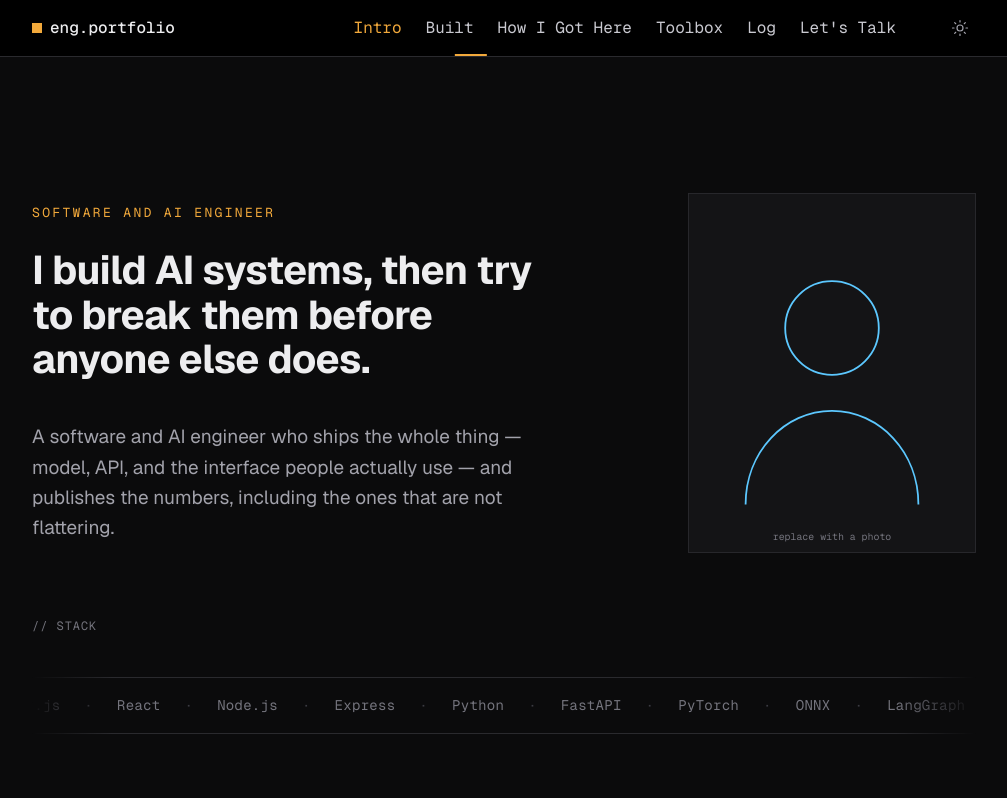
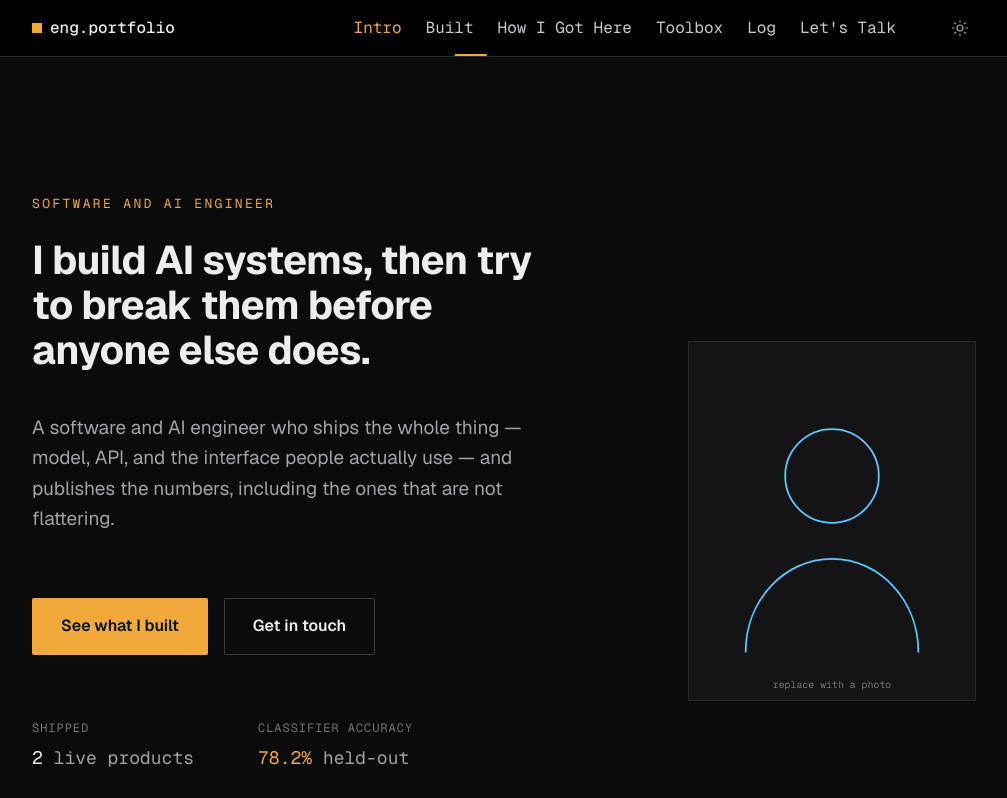
Before and after one commit to IshakAbdiazizHussen/Ishak-Abdiaziz----Portfolio, a Next.js app in the folder frontend/: page / in a window 1280 px wide. Shown: the top 798 px of the page, without its empty margins (136-1143 px from the left). Built offline with nearby package versions, Linux system fonts and the light colour scheme; no server answers.

Commit message:
adding a more buttons

```diff
--- a/frontend/components/Hero.module.css
+++ b/frontend/components/Hero.module.css
@@ -45,6 +45,84 @@
   color: var(--text-dim);
 }
 
+.actions {
+  display: flex;
+  flex-wrap: wrap;
+  gap: var(--space-sm);
+  margin-top: var(--space-xl);
+}
+
+.cta,
+.ctaGhost {
+  display: inline-flex;
+  align-items: center;
+  padding: 0.875rem 1.75rem;
+  font-family: var(--font-sans-stack);
+  font-size: 1rem;
+  font-weight: 600;
+  border: var(--border-width) solid transparent;
+  border-radius: var(--radius);
+  transition:
+    background-color 120ms ease,
+    border-color 120ms ease,
+    color 120ms ease;
+}
+
+.cta {
+  color: #05131c;
+  background: #f2a93b;
+}
+
+.cta:hover {
+  background: #f6bd5e;
+}
+
+.ctaGhost {
+  color: var(--text);
+  border-color: var(--border-strong);
+}
+
+.ctaGhost:hover {
+  color: #f2a93b;
+  border-color: #f2a93b;
+}
+
+.stats {
+  display: flex;
+  flex-wrap: wrap;
+  gap: var(--space-md) var(--space-xl);
+  margin: var(--space-xl) 0 0;
+}
+
+.stat {
+  display: flex;
+  flex-direction: column;
+  gap: var(--space-3xs);
+}
+
+.statLabel {
+  font-family: var(--font-mono-stack);
+  font-size: var(--text-xs);
+  letter-spacing: var(--tracking-label);
+  text-transform: uppercase;
+  color: var(--text-faint);
+}
+
+.statValue {
+  margin: 0;
+  font-family: var(--font-mono-stack);
+  font-size: var(--text-md);
+  color: var(--text);
+}
+
+.accentValue {
+  color: #f2a93b;
+}
+
+.statNote {
+  color: var(--text-dim);
+}
+
 .media {
   justify-self: end;
 }
--- a/frontend/components/Hero.tsx
+++ b/frontend/components/Hero.tsx
@@ -1,4 +1,5 @@
-import { intro } from "@/content/intro";
+import Link from "next/link";
+import { heroStats, intro } from "@/content/intro";
 import { PortraitPlaceholder } from "./PortraitPlaceholder";
 import { Reveal } from "./Reveal";
 import styles from "./Hero.module.css";
@@ -15,7 +16,29 @@ export function Hero() {
             <span className={styles.tail}>{intro.headlineTail}</span>
           </h1>
           <p className={styles.sub}>{intro.subheadline}</p>
+
+          <div className={styles.actions}>
+            <Link href={intro.primaryCta.href} className={styles.cta}>
+              {intro.primaryCta.label}
+            </Link>
+            <Link href={intro.secondaryCta.href} className={styles.ctaGhost}>
+              {intro.secondaryCta.label}
+            </Link>
+          </div>
+
+          <dl className={styles.stats}>
+            {heroStats.map((stat) => (
+              <div key={stat.label} className={styles.stat}>
+                <dt className={styles.statLabel}>{stat.label}</dt>
+                <dd className={styles.statValue}>
+                  <span className={stat.accent ? styles.accentValue : undefined}>{stat.value}</span>
+                  {stat.note ? <span className={styles.statNote}> {stat.note}</span> : null}
+                </dd>
+              </div>
+            ))}
+          </dl>
         </div>
+
         {/* Right column — reserved for a hero image. */}
         <div className={styles.media}>
           <PortraitPlaceholder />
--- a/frontend/content/intro.ts
+++ b/frontend/content/intro.ts
@@ -10,7 +10,7 @@ export const intro = {
     "A software and AI engineer who ships the whole thing — model, API, and the " +
     "interface people actually use — and publishes the numbers, including the ones " +
     "that are not flattering.",
-  primaryCta: { href: "/built", label: "See what I've built" },
+  primaryCta: { href: "/built", label: "See what I built" },
   secondaryCta: { href: "/lets-talk", label: "Get in touch" },
   /** Ordered tech-stack marquee. Keep it to things that appear in real projects. */
   marquee: [
@@ -31,3 +31,18 @@ export const intro = {
     "Railway",
   ],
 } as const;
+
+export interface HeroStat {
+  label: string;
+  value: string;
+  /** Trailing qualifier, rendered dimmer than the value. */
+  note?: string;
+  /** Render the value in the accent colour. */
+  accent?: boolean;
+}
+
+export const heroStats: HeroStat[] = [
+  { label: "Shipped", value: "2", note: "live products" },
+  { label: "Classifier accuracy", value: "78.2%", note: "held-out", accent: true },
+  { label: "Stack", value: "End to end" },
+];
```
